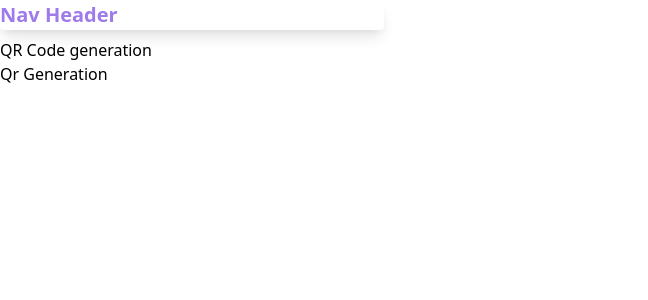
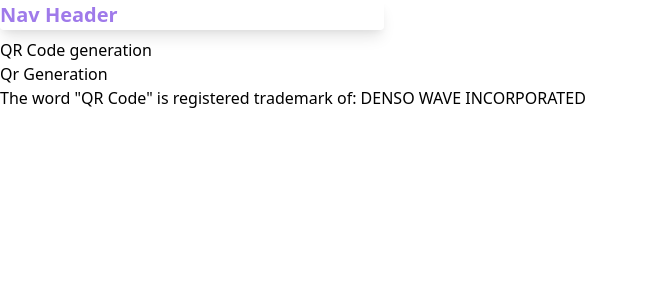
Before and after one commit to rsolci/dev-tools, a React (Create React App) app: page /dev-tools/qr-generation in a window 1280 px wide. Shown: the top 300 px of the page, without its empty margins (0-648 px from the left). Built offline with nearby package versions, Linux system fonts and the light colour scheme.

Commit message:
QR trademark

```diff
--- a/src/components/pages/QrGeneration.js
+++ b/src/components/pages/QrGeneration.js
@@ -4,6 +4,10 @@
   return (
     <div>
       Qr Generation
+      <p>
+        The word "QR Code" is registered trademark of:
+        DENSO WAVE INCORPORATED
+      </p>
     </div>
   )
 }
```
